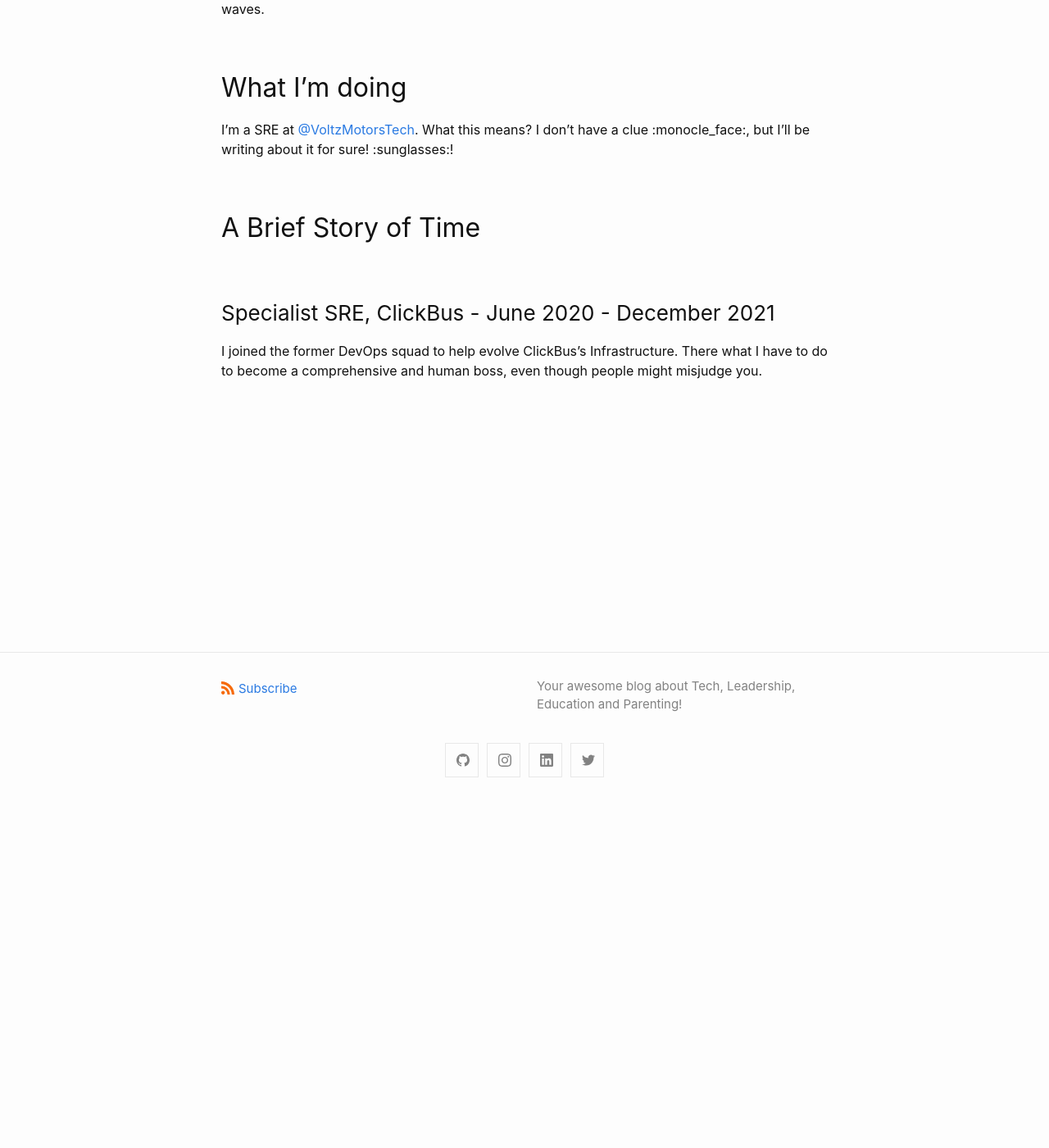
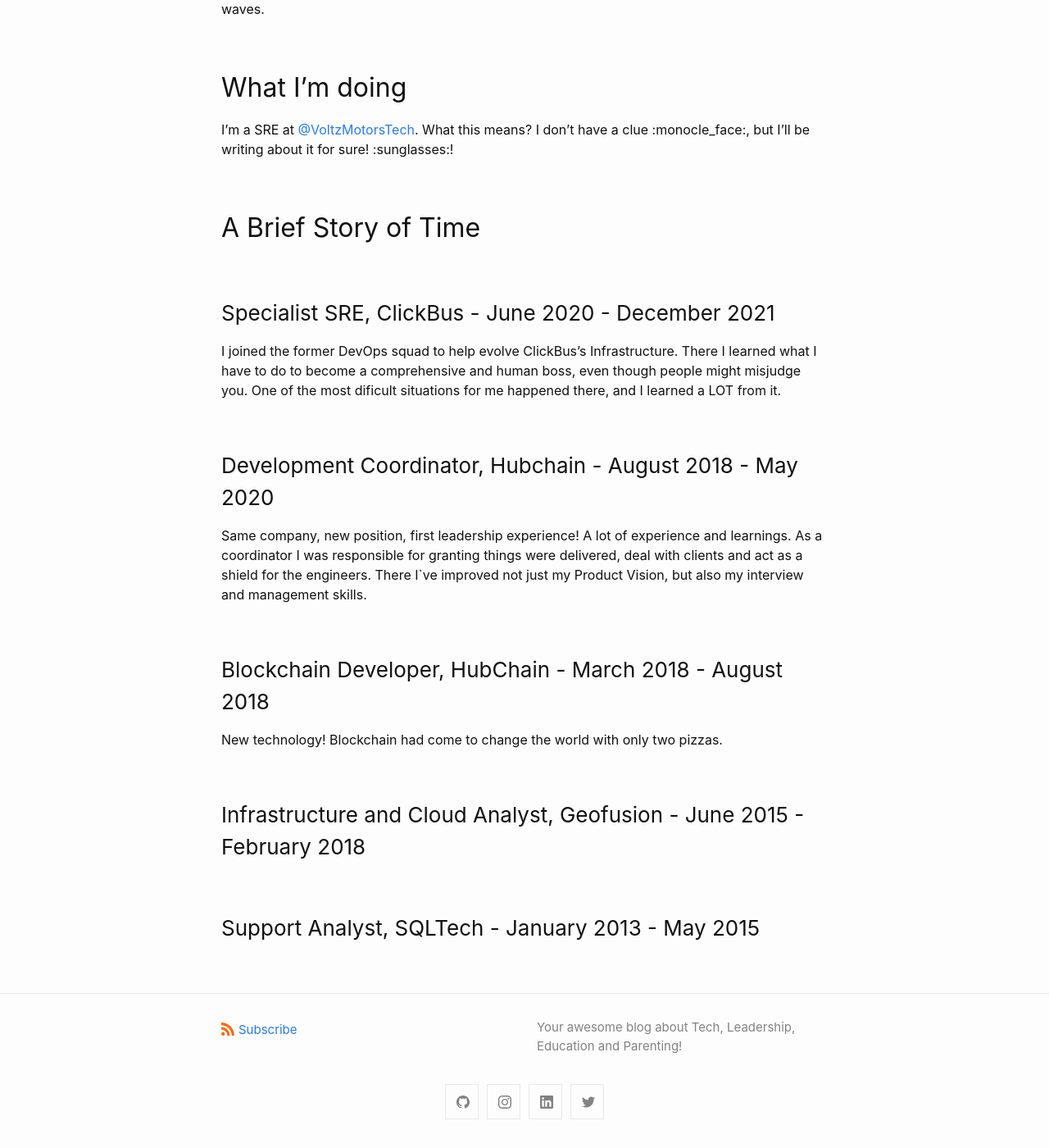
Before and after one commit to TotoruOps/blog, a Jekyll site: the page built from about.md, in a window 1280 px wide and 1400 px high, scrolled down 417 px. Shown: the whole window at 82% size. Built offline with Jekyll 4.4.1, drawn with Linux system fonts in a browser that asks for light colours.

Commit message:
update about

```diff
--- a/about.md
+++ b/about.md
@@ -19,4 +19,16 @@ I'm a SRE at [@VoltzMotorsTech](https://twitter.com/VoltzMotorsTech). What this
 
 ### Specialist SRE, ClickBus - June 2020 - December 2021
 
-I joined the former DevOps squad to help evolve ClickBus's Infrastructure. There what I have to do to become a comprehensive and human boss, even though people might misjudge you.
+I joined the former DevOps squad to help evolve ClickBus's Infrastructure. There I learned what I have to do to become a comprehensive and human boss, even though people might misjudge you. One of the most dificult situations for me happened there, and I learned a LOT from it.
+
+### Development Coordinator, Hubchain - August 2018 - May 2020
+
+Same company, new position, first leadership experience! A lot of experience and learnings. As a coordinator I was responsible for granting things were delivered, deal with clients and act as a shield for the engineers. There I`ve improved not just my Product Vision, but also my interview and management skills.
+
+### Blockchain Developer, HubChain - March 2018 - August 2018
+
+New technology! Blockchain had come to change the world with only two pizzas.
+
+### Infrastructure and Cloud Analyst, Geofusion - June 2015 - February 2018
+
+### Support Analyst, SQLTech - January 2013 - May 2015
```
